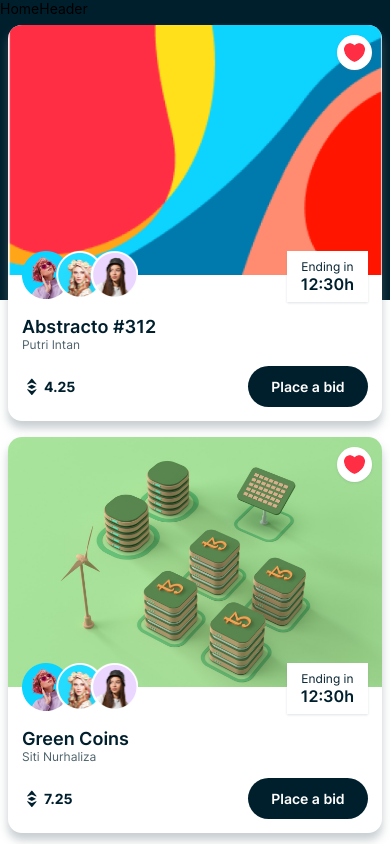
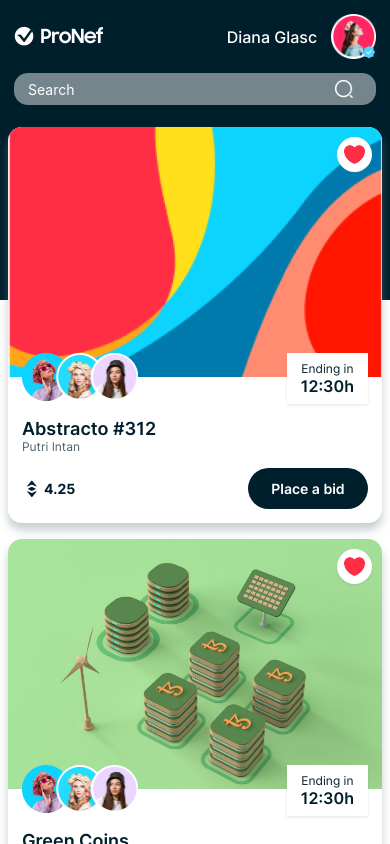
Before and after one commit to fabricioOak/nft-marketplace-react-native, a React Native app: screen /Home in a window 390 px wide. Shown: the top 844 px of the page. Built offline with nearby package versions, Linux system fonts and the light colour scheme.

Commit message:
finished home header

```diff
--- a/components/HomeHeader.js
+++ b/components/HomeHeader.js
@@ -1,12 +1,86 @@
-import { View, Text } from 'react-native'
-import React from 'react'
+import { View, Text, Image, TextInput } from "react-native";
 
-const HomeHeader = () => {
-  return (
-    <View>
-      <Text>HomeHeader</Text>
-    </View>
-  )
-}
+import { COLORS, FONTS, SIZES, assets } from "../constants";
 
-export default HomeHeader
+const HomeHeader = ({ onSearch }) => {
+	return (
+		<View
+			style={{
+				backgroundColor: COLORS.primary,
+				padding: SIZES.font,
+			}}
+		>
+			<View
+				style={{
+					flexDirection: "row",
+					justifyContent: "space-between",
+					alignItems: "center",
+				}}
+			>
+				<Image
+					source={assets.logo}
+					resizeMode="contain"
+					style={{ width: 90, height: 25 }}
+				/>
+				<View style={{ flexDirection: "row", alignItems: "center" }}>
+					<Text
+						style={{
+							color: COLORS.white,
+							fontSize: SIZES.medium,
+							fontFamily: FONTS.bold,
+							marginRight: SIZES.font,
+						}}
+					>
+						Diana Glasc
+					</Text>
+					<View style={{ width: 45, height: 45 }}>
+						<Image
+							resizeMode="contain"
+							style={{ width: "100%", height: "100%" }}
+							source={assets.person04}
+						/>
+						<Image
+							resizeMode="contain"
+							style={{
+								position: "absolute",
+								width: 15,
+								height: 15,
+								right: 0,
+								bottom: 0,
+							}}
+							source={assets.badge}
+						/>
+					</View>
+				</View>
+			</View>
+
+			<View style={{ marginTop: SIZES.font }}>
+				<View
+					style={{
+						flexDirection: "row",
+						width: "100%",
+						borderRadius: SIZES.font,
+						backgroundColor: COLORS.gray,
+						alignItems: "center",
+						paddingHorizontal: SIZES.font,
+						paddingVertical: SIZES.small / 2,
+					}}
+				>
+					<TextInput
+						onChangeText={onSearch}
+						placeholderTextColor={COLORS.white}
+						style={{ flex: 1, color: COLORS.white }}
+						placeholder="Search"
+					/>
+					<Image
+						source={assets.search}
+						resizeMode="contain"
+						style={{ height: 20, width: 20, marginRight: SIZES.base }}
+					/>
+				</View>
+			</View>
+		</View>
+	);
+};
+
+export default HomeHeader;
```
